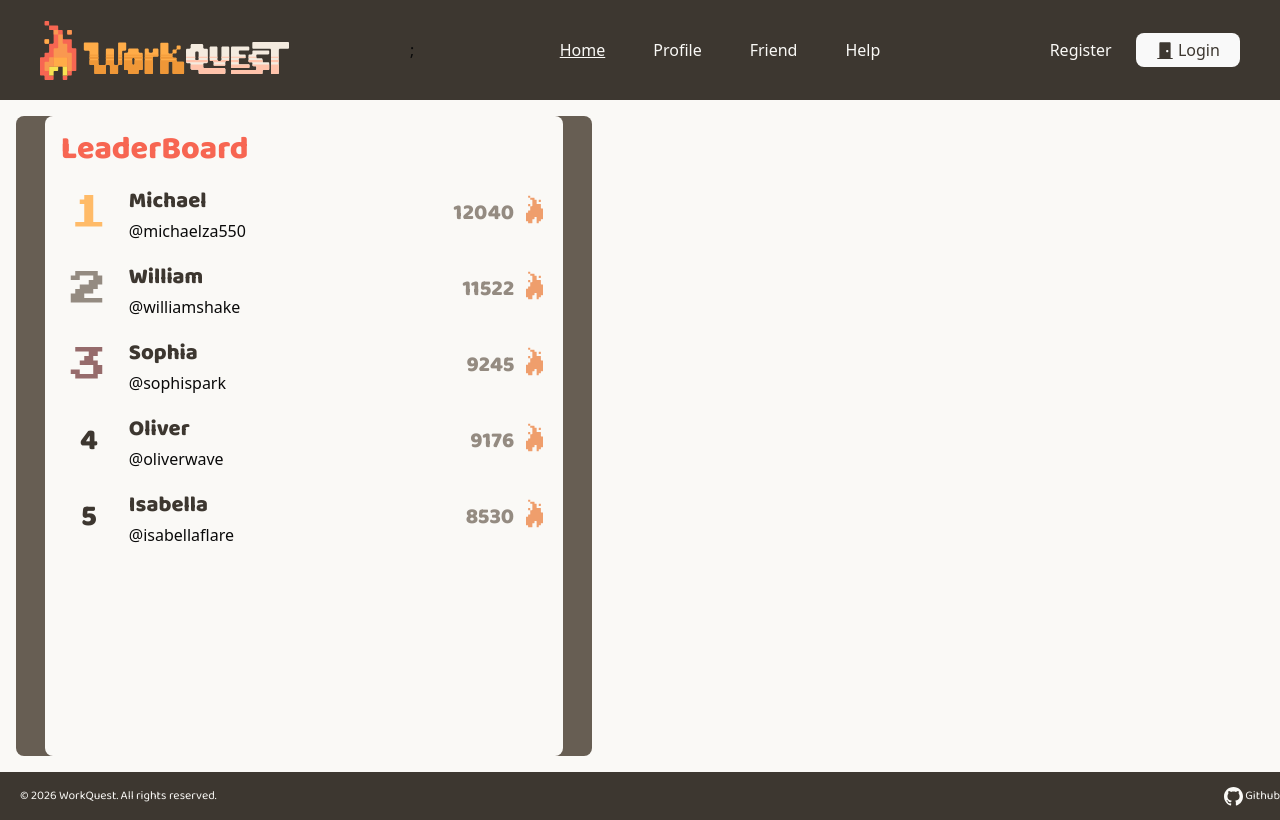
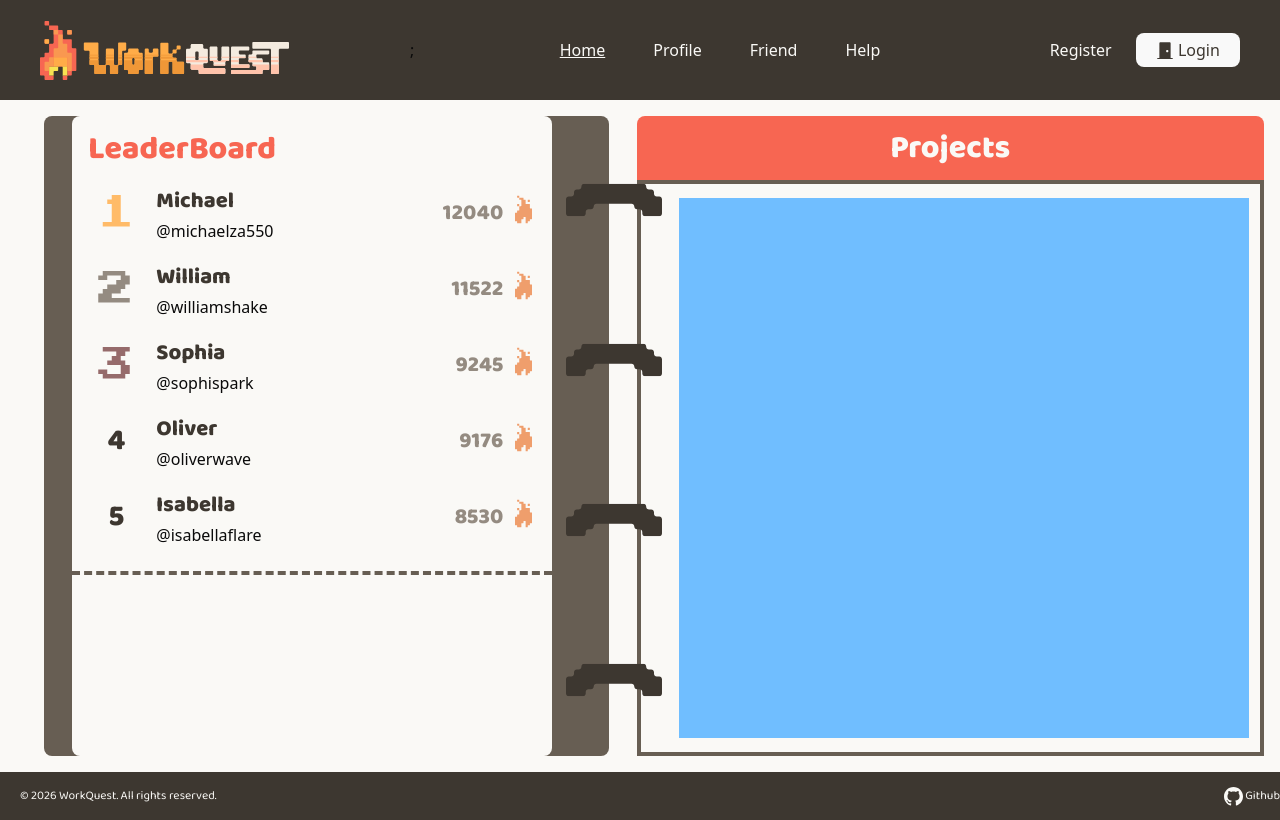
Before and after one commit to Work-Quest/Frontend, a React (Vite) app: page /home in a window 1280 px wide. Built offline with nearby package versions, Linux system fonts and the light colour scheme.

Commit message:
add home layout

```diff
--- a/src/layouts/MainLayout.tsx
+++ b/src/layouts/MainLayout.tsx
@@ -4,7 +4,7 @@ import Footer from '@/components/Footer';
 
 const MainLayout = () => {
   return (
-    <div className='flex flex-col min-h-screen'>
+    <div className='flex flex-col min-h-screen w-screen'>
       <Header />
       <main className="flex-1 p-4">
         <Outlet />
--- a/src/pages/Home.tsx
+++ b/src/pages/Home.tsx
@@ -1,7 +1,6 @@
 import Leaderboard from "@/components/Leaderboard";
 import type { UserScore } from "@/types/User";
-
-
+import ridge from '../assets/ridge.svg'
 
 function Home() {
 
@@ -17,17 +16,36 @@ function Home() {
     ]
 
     return (
-     <div className="">
-        <div className="flex w-[45vw] h-[80vh] bg-brown rounded-md justify-center">
-            <div className="w-[90%] bg-offWhite rounded-md">
+     <div className="flex gap-7">
+        <img src={ridge} alt="ridge" className="absolute top-[25%] left-[48%] transform -translate-x-1/2 -translate-y-1/2 z-50 w-[6rem] h-auto "/>
+        <img src={ridge} alt="ridge" className="absolute top-[45%] left-[48%] transform -translate-x-1/2 -translate-y-1/2 z-50 w-[6rem] h-auto "/>
+        <img src={ridge} alt="ridge" className="absolute top-[65%] left-[48%] transform -translate-x-1/2 -translate-y-1/2 z-50 w-[6rem] h-auto "/>
+        <img src={ridge} alt="ridge" className="absolute top-[85%] left-[48%] transform -translate-x-1/2 -translate-y-1/2 z-50 w-[6rem] h-auto "/>
+
+        {/* left side */}
+        <div className="ml-7 flex w-[45vw] h-[80vh] bg-brown rounded-md justify-center">
+            <div className="w-[85%] mr-7 bg-offWhite rounded-md">
                 <h2 className="!ml-4 !mt-2 !text-red ">LeaderBoard</h2>
                 <Leaderboard
                     user={userMockData.slice(0, 5)}/>
+                {/* dashed line */}
+                <div className="mt-4 flex-grow border-dashed border-t-0 border-4 border-brown "></div>
+
             </div>
+        </div>
 
 
+        {/* right side */}
+        <div className="flex flex-col w-[50vw] h-[80vh] rounded-md justify-center">
+            <div className="flex bg-red w-[100%] h-[10%] rounded-t-md justify-center items-center">
+                <h2 className="!text-offWhite">Projects</h2>
+            </div>
+            <div className="flex w-[100%] h-[90%] border-4 border-brown justify-center items-center">
+                <div className="flex ml-7 w-[92%] h-[95%] bg-blue"></div>
+            </div>
         </div>
       </div>
+
     )
   }
 
```
Also changed, not shown: src/assets/ridge.svg (added).
